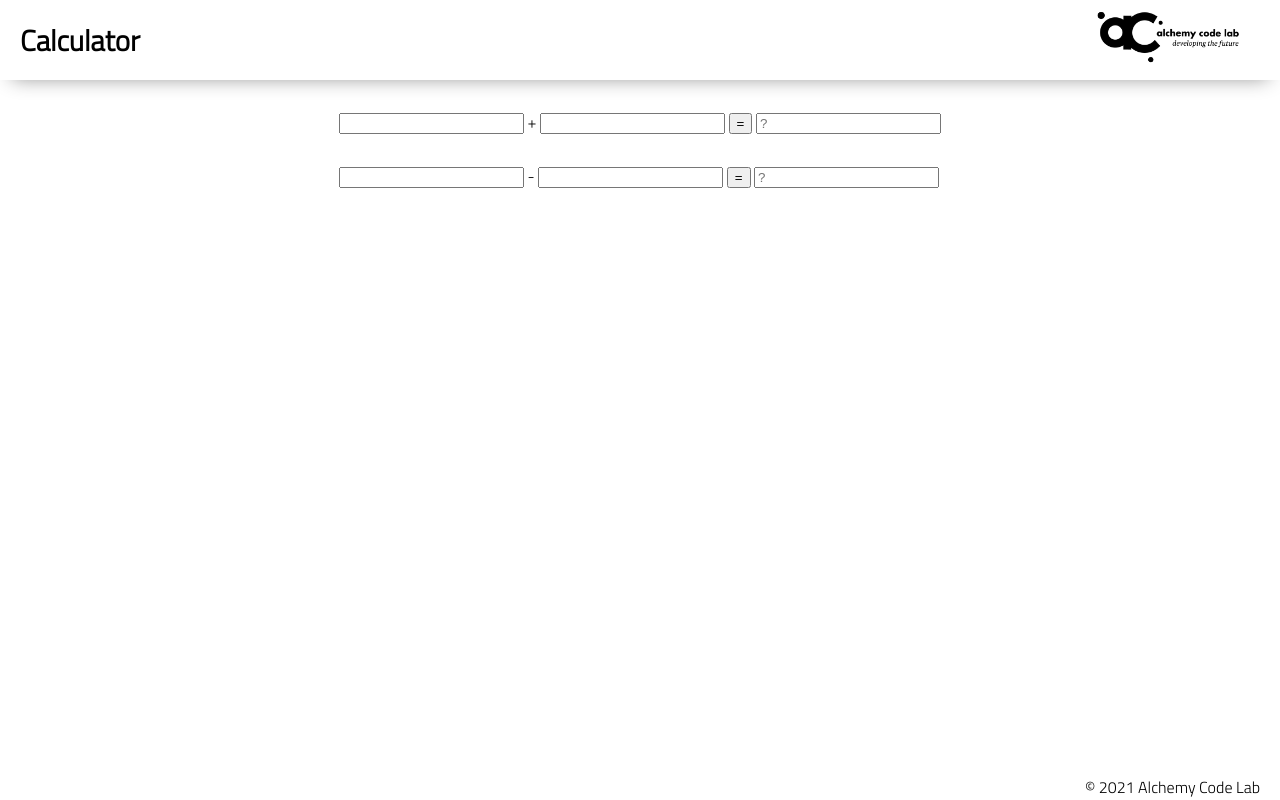
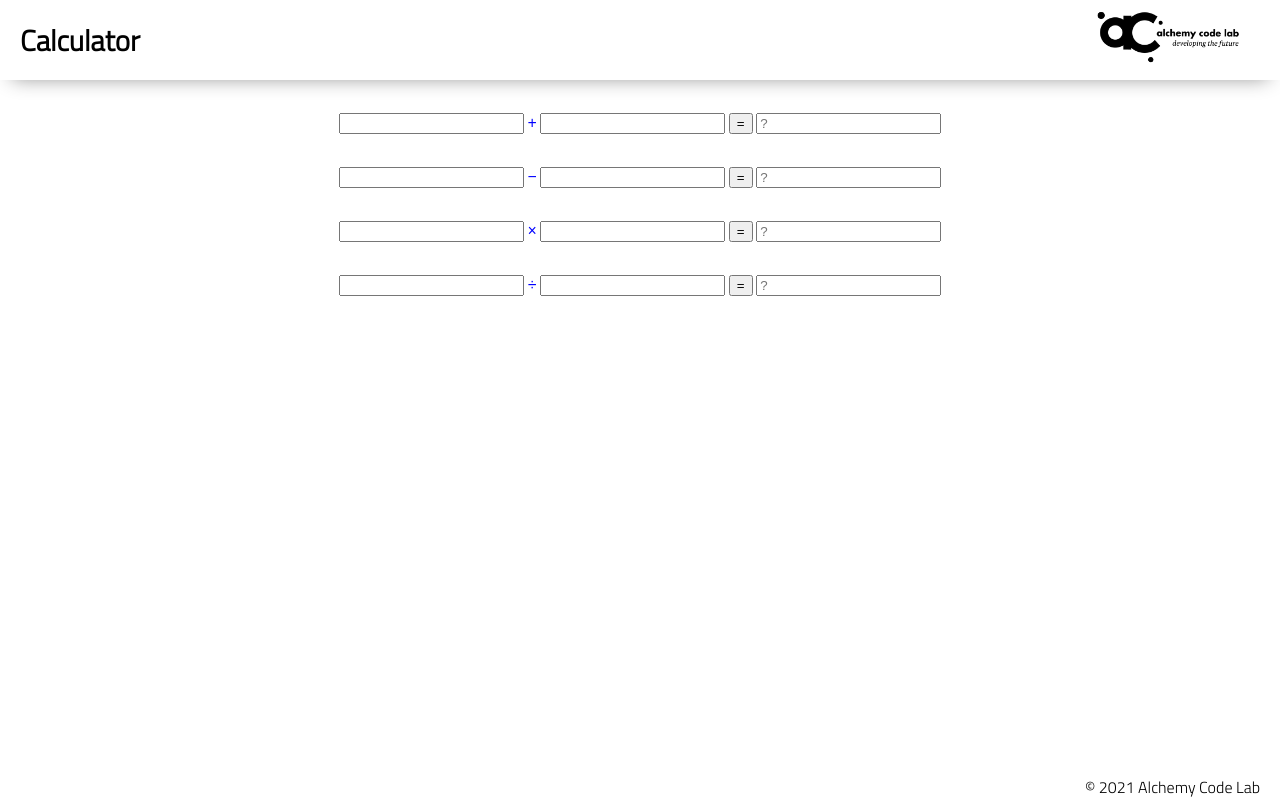
Before and after one commit to martypdx/calculator, a plain HTML site: page index.html in a window 1280 px wide. Drawn offline with Linux system fonts and the light colour scheme.

Commit message:
add multiply and divide

```diff
--- a/app.js
+++ b/app.js
@@ -8,6 +8,16 @@ const subtrahend = document.getElementById('subtrahend');
 const subtractButton = document.getElementById('subtract-button');
 const differenceDisplay = document.getElementById('difference-display');
 
+const multiplicand = document.getElementById('multiplicand');
+const multiplier = document.getElementById('multiplier');
+const multiplyButton = document.getElementById('multiply-button');
+const productDisplay = document.getElementById('product-display');
+
+const dividend = document.getElementById('dividend');
+const divisor = document.getElementById('divisor');
+const divideButton = document.getElementById('divide-button');
+const quotientDisplay = document.getElementById('quotient-display');
+
 addButton.addEventListener('click', () => {
     const sum = Number(addendOne.value) + Number(addendTwo.value);
     sumDisplay.value = sum;
@@ -17,3 +27,13 @@ subtractButton.addEventListener('click', () => {
     const difference = Number(minuend.value) - Number(subtrahend.value);
     differenceDisplay.value = difference;
 });
+
+multiplyButton.addEventListener('click', () => {
+    const product = Number(multiplicand.value) * Number(multiplier.value);
+    productDisplay.value = product;
+});
+
+divideButton.addEventListener('click', () => {
+    const quotient = Number(dividend.value) / Number(divisor.value);
+    quotientDisplay.value = quotient;
+});
--- a/index.html
+++ b/index.html
@@ -24,7 +24,7 @@
         <section class="calculations">
             <p>
                 <input id="addend-one" type="number">
-                +
+                <span class="operator">+</span>
                 <input id="addend-two" type="number">
                 <button id="add-button">=</button>
                 <input id="sum-display" type="number" readonly placeholder="?">
@@ -32,10 +32,26 @@
 
             <p>
                 <input id="minuend" type="number">
-                -
+                <span class="operator">−</span>
                 <input id="subtrahend" type="number">
                 <button id="subtract-button">=</button>
                 <input id="difference-display" type="number" readonly placeholder="?">
+            </p>
+
+            <p>
+                <input id="multiplicand" type="number">
+                <span class="operator">×</span>
+                <input id="multiplier" type="number">
+                <button id="multiply-button">=</button>
+                <input id="product-display" type="number" readonly placeholder="?">
+            </p>
+
+            <p>
+                <input id="dividend" type="number">
+                <span class="operator">÷</span>
+                <input id="divisor" type="number">
+                <button id="divide-button">=</button>
+                <input id="quotient-display" type="number" readonly placeholder="?">
             </p>
         </section>
     </main>
--- a/styles/style.css
+++ b/styles/style.css
@@ -65,7 +65,11 @@ header img {
     height: var(--header-height);
 }
 
-
+.operator {
+    font-size: 1.2em;
+    font-family: monospace;
+    color: blue;
+}
 
 content {
     width: 80%;
```
